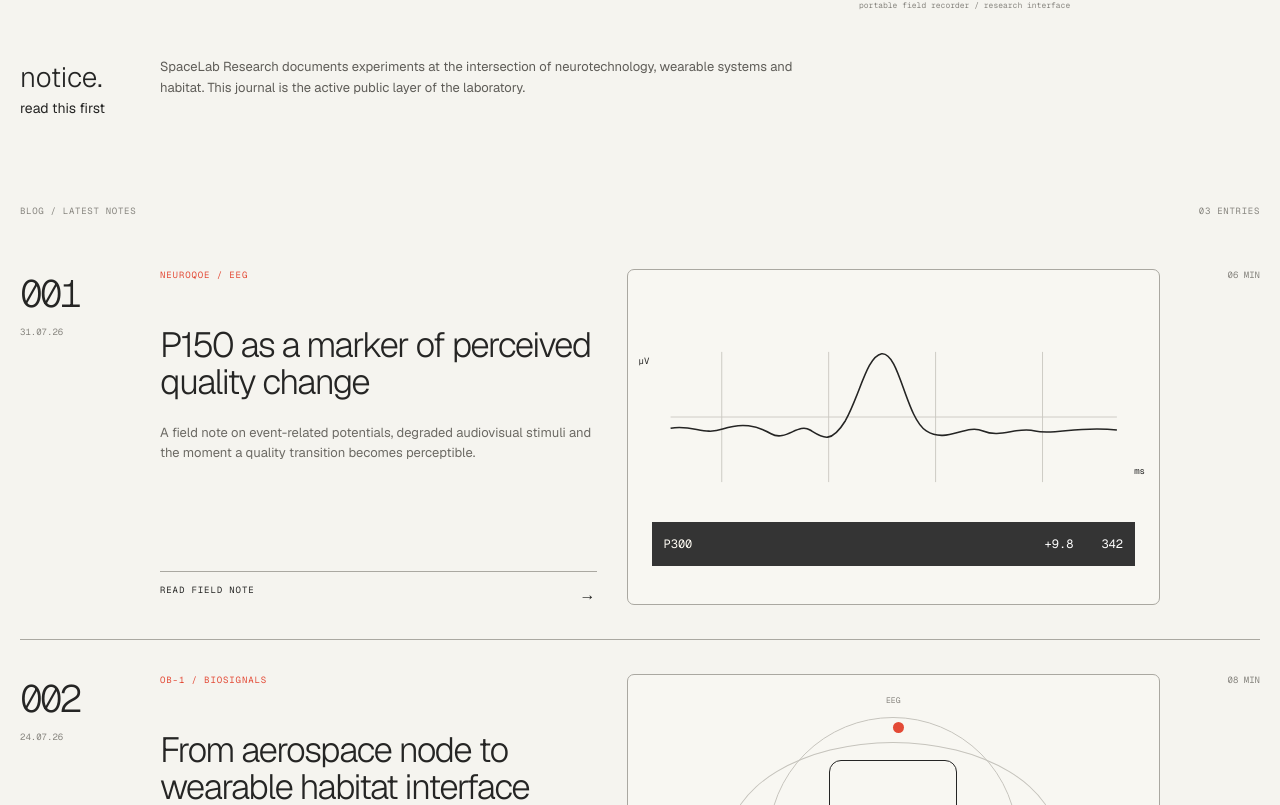
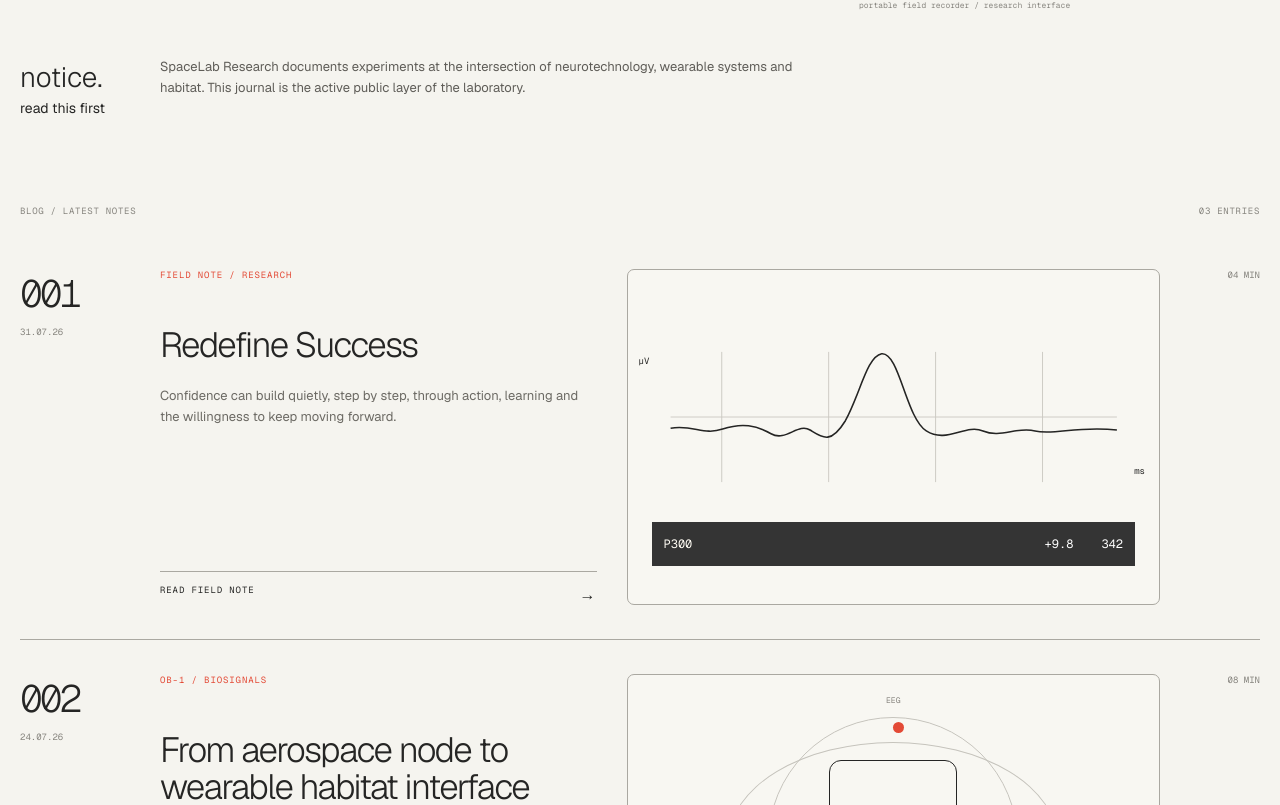
Before and after one commit to SpaceLabResearch/SpaceLabResearch.github.io, a Next.js app: page / in a window 1280 px wide. Shown: the part 622-1427 px from the top of the page. Built offline with nearby package versions, Linux system fonts and the light colour scheme.

Commit message:
Update article 001 listing

```diff
--- a/app/page.tsx
+++ b/app/page.tsx
@@ -2,13 +2,13 @@ const posts = [
   {
     no: "001",
     date: "31.07.26",
-    tag: "NEUROQOE / EEG",
-    title: "P150 as a marker of perceived quality change",
+    tag: "FIELD NOTE / RESEARCH",
+    title: "Redefine Success",
     excerpt:
-      "A field note on event-related potentials, degraded audiovisual stimuli and the moment a quality transition becomes perceptible.",
-    read: "06 MIN",
+      "Confidence can build quietly, step by step, through action, learning and the willingness to keep moving forward.",
+    read: "04 MIN",
     mode: "signal",
-    slug: "p150-quality-change",
+    slug: "p300-quality-change",
   },
   {
     no: "002",
```
